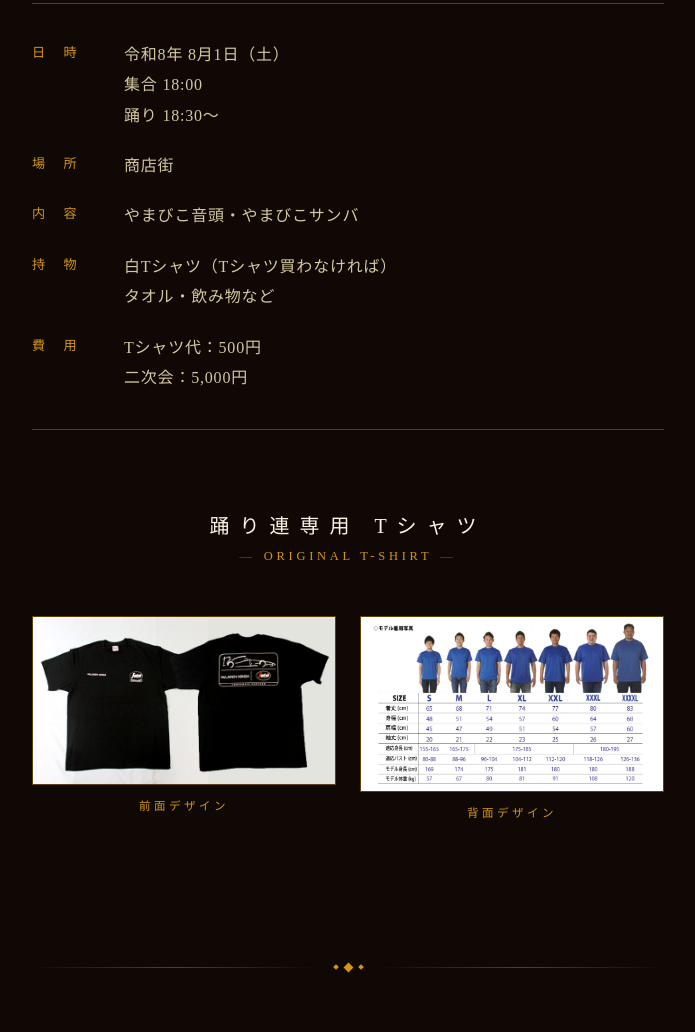
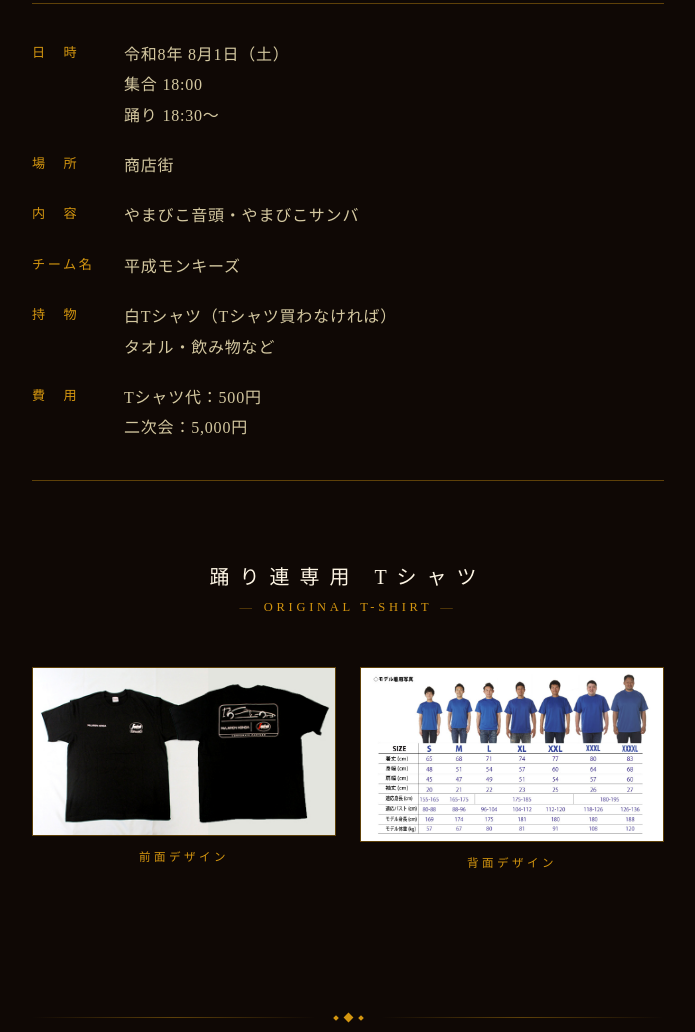
Before and after one commit to yoshidakoutarou/omachi, a plain HTML site: page index.html in a window 1280 px wide. Shown: the part 1701-2733 px from the top of the page, without its empty margins (292-987 px from the left). Drawn offline with Linux system fonts and the light colour scheme.

Commit message:
名前追加

```diff
--- a/index.html
+++ b/index.html
@@ -786,6 +786,10 @@
             <span class="detail-value">やまびこ音頭・やまびこサンバ</span>
           </div>
           <div class="detail-row">
+            <span class="detail-label">チーム名</span>
+            <span class="detail-value">平成モンキーズ</span>
+          </div>
+          <div class="detail-row">
             <span class="detail-label">持　物</span>
             <span class="detail-value"
               >白Tシャツ（Tシャツ買わなければ）<br />タオル・飲み物など</span
```
